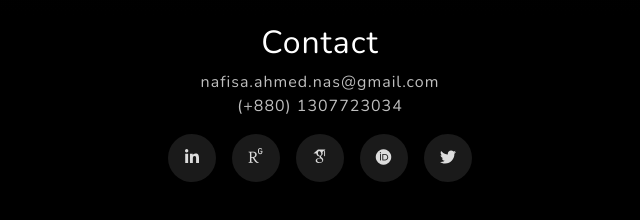
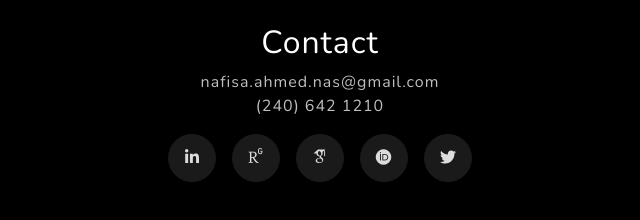
Before and after one commit to nafisaahmednas/nafisaahmednas.github.io, a plain HTML site: page index.html in a window 1280 px wide. Shown: the part 928-1148 px from the top of the page, 320-960 px from the left. Drawn offline with nearby package versions, Linux system fonts and the light colour scheme; files whose address does not match are found by name.

Commit message:
Update index.html

```diff
--- a/index.html
+++ b/index.html
@@ -79,7 +79,7 @@
                     <p class="text-white-75" style="text-align: center;">
                         nafisa.ahmed.nas@gmail.com
                         <br>
-                        (+880) 1307723034
+                        (240) 642 1210
                     </p>
                 </div>
 
```
